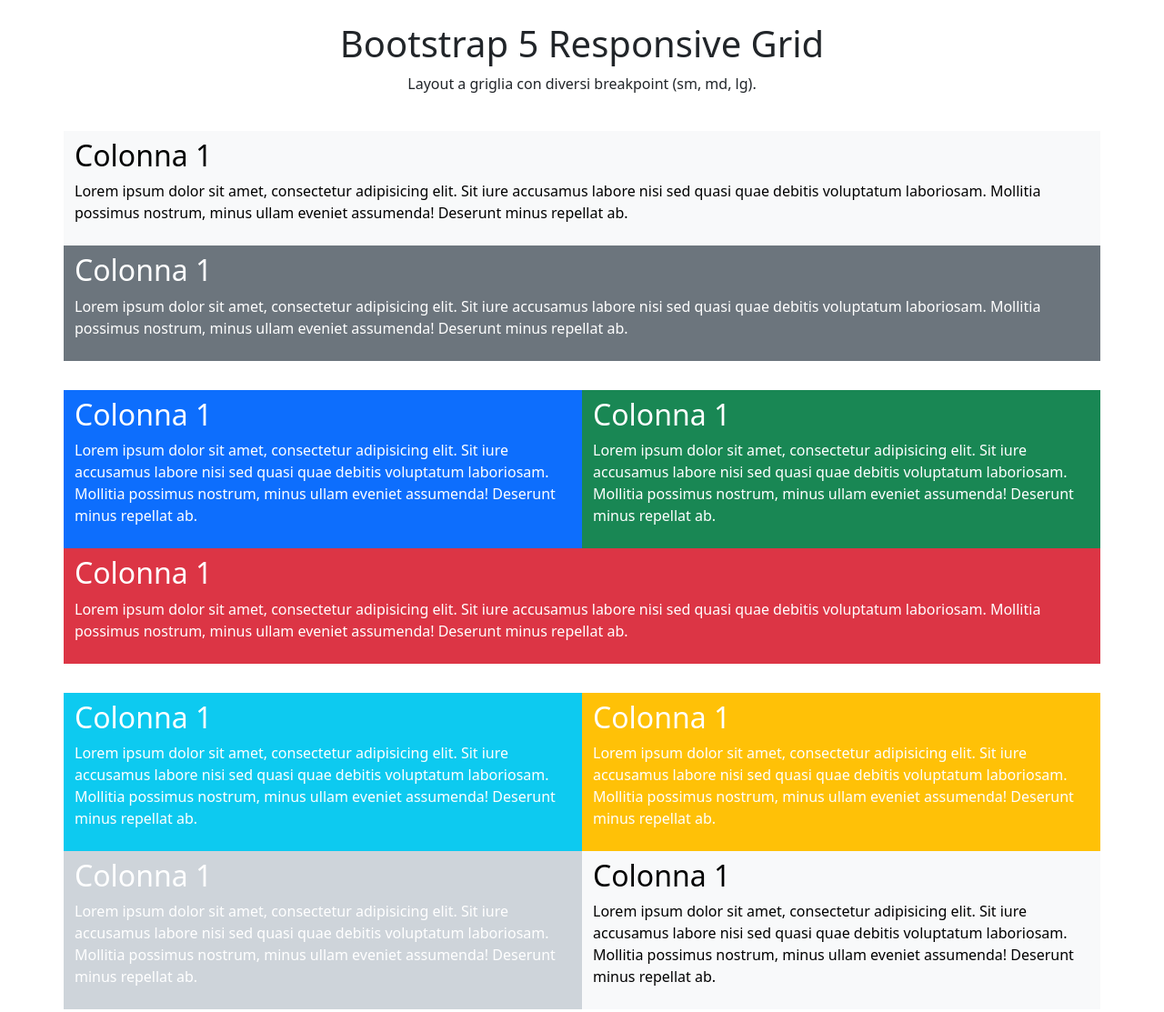
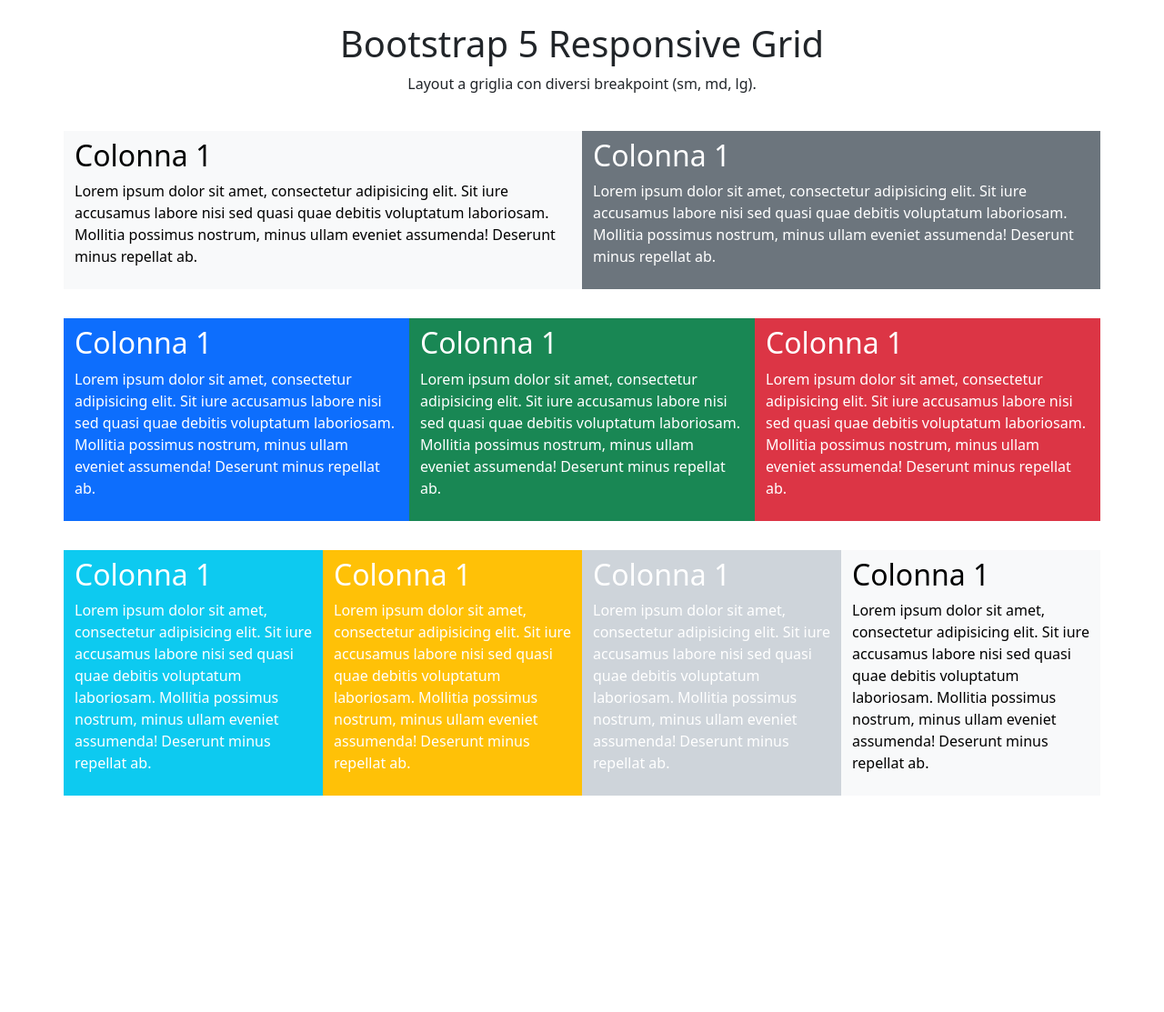
Before and after one commit to EmanueleDinaro/htmlcss-bootstrap-layout, a plain HTML site: page index.html in a window 1280 px wide. Shown: the whole page at 91% size. After the commit the page ends 891 px from the top, so only its background shows below. Drawn offline with nearby package versions, Linux system fonts and the light colour scheme.

Commit message:
feat: add tablet layout

```diff
--- a/index.html
+++ b/index.html
@@ -13,43 +13,43 @@
     </div>
     <div class="container">
         <div class="row text-white py-3">
-            <div class="col-sm-12 bg-light text-black py-2">
+            <div class="col-sm-12 col-md-6 bg-light text-black py-2">
                 <h2>Colonna 1</h2>
                 <p>Lorem ipsum dolor sit amet, consectetur adipisicing elit. Sit iure accusamus labore nisi sed quasi quae debitis voluptatum laboriosam. Mollitia possimus nostrum, minus ullam eveniet assumenda! Deserunt minus repellat ab.</p>
             </div>
-            <div class="col-sm-12 bg-secondary py-2">
+            <div class="col col-md-6 bg-secondary py-2">
                 <h2>Colonna 1</h2>
                 <p>Lorem ipsum dolor sit amet, consectetur adipisicing elit. Sit iure accusamus labore nisi sed quasi quae debitis voluptatum laboriosam. Mollitia possimus nostrum, minus ullam eveniet assumenda! Deserunt minus repellat ab.</p>
             </div>
         </div>
         <div class="row text-white py-3">
-            <div class="col-sm-6 bg-primary py-2">
+            <div class="col-sm-6 col-md-4 bg-primary py-2">
                 <h2>Colonna 1</h2>
                 <p>Lorem ipsum dolor sit amet, consectetur adipisicing elit. Sit iure accusamus labore nisi sed quasi quae debitis voluptatum laboriosam. Mollitia possimus nostrum, minus ullam eveniet assumenda! Deserunt minus repellat ab.</p>
             </div>
-            <div class="col-sm-6 bg-success py-2">
+            <div class="col-sm-6 col-md-4 bg-success py-2">
                 <h2>Colonna 1</h2>
                 <p>Lorem ipsum dolor sit amet, consectetur adipisicing elit. Sit iure accusamus labore nisi sed quasi quae debitis voluptatum laboriosam. Mollitia possimus nostrum, minus ullam eveniet assumenda! Deserunt minus repellat ab.</p>
             </div>
-            <div class="col-sm-12 bg-danger py-2">
+            <div class="col col-md-4 bg-danger py-2">
                 <h2>Colonna 1</h2>
                 <p>Lorem ipsum dolor sit amet, consectetur adipisicing elit. Sit iure accusamus labore nisi sed quasi quae debitis voluptatum laboriosam. Mollitia possimus nostrum, minus ullam eveniet assumenda! Deserunt minus repellat ab.</p>
             </div>
         </div>
         <div class="row text-white py-3">
-            <div class="col-sm-6 bg-info py-2">
+            <div class="col-sm-6 col-md-3 bg-info py-2">
                 <h2>Colonna 1</h2>
                 <p>Lorem ipsum dolor sit amet, consectetur adipisicing elit. Sit iure accusamus labore nisi sed quasi quae debitis voluptatum laboriosam. Mollitia possimus nostrum, minus ullam eveniet assumenda! Deserunt minus repellat ab.</p>
             </div>
-            <div class="col-sm-6 bg-warning py-2">
+            <div class="col-sm-6 col-md-3 bg-warning py-2">
                 <h2>Colonna 1</h2>
                 <p>Lorem ipsum dolor sit amet, consectetur adipisicing elit. Sit iure accusamus labore nisi sed quasi quae debitis voluptatum laboriosam. Mollitia possimus nostrum, minus ullam eveniet assumenda! Deserunt minus repellat ab.</p>
             </div>
-            <div class="col-sm-6 bg-dark-subtle py-2">
+            <div class="col-sm-6 col-md-3 bg-dark-subtle py-2">
                 <h2>Colonna 1</h2>
                 <p>Lorem ipsum dolor sit amet, consectetur adipisicing elit. Sit iure accusamus labore nisi sed quasi quae debitis voluptatum laboriosam. Mollitia possimus nostrum, minus ullam eveniet assumenda! Deserunt minus repellat ab.</p>
             </div>
-            <div class="col-sm-6 bg-light text-black py-2">
+            <div class="col-sm-6 col-md-3 bg-light text-black py-2">
                 <h2>Colonna 1</h2>
                 <p>Lorem ipsum dolor sit amet, consectetur adipisicing elit. Sit iure accusamus labore nisi sed quasi quae debitis voluptatum laboriosam. Mollitia possimus nostrum, minus ullam eveniet assumenda! Deserunt minus repellat ab.</p>
             </div>
```
